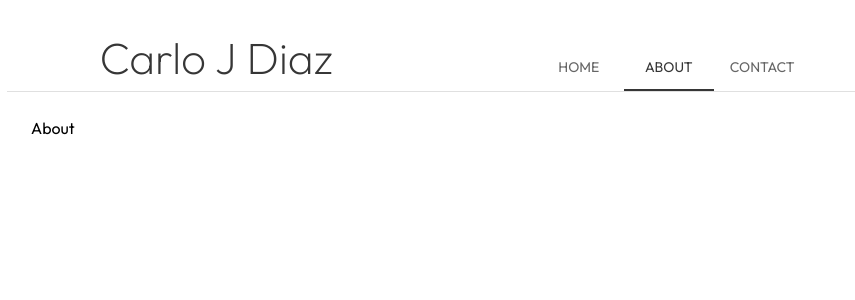
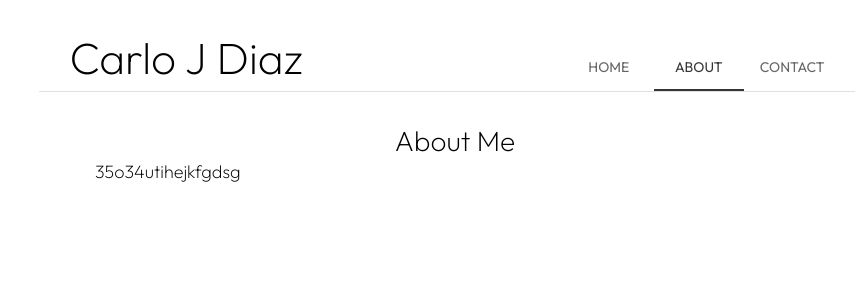
Before and after one commit to carlojdiaz/cjd-dev, a React (Create React App) app: page / in a window 1280 px wide. Both pictures are taken after a click on the tab "ABOUT". Shown: the top 300 px of the page, without its empty margins (185-1040 px from the left). Built offline with nearby package versions, Linux system fonts and the light colour scheme.

Commit message:
Begin formatting each tab panel, specifically about page

```diff
--- a/package.json
+++ b/package.json
@@ -8,12 +8,15 @@
     "@emotion/styled": "^11.11.0",
     "@fontsource/outfit": "^5.0.8",
     "@fontsource/roboto": "^5.0.8",
+    "@material-ui/core": "^4.12.4",
+    "@material-ui/icons": "^4.11.3",
     "@mui/icons-material": "^5.14.3",
     "@mui/material": "^5.14.5",
     "@mui/styled-engine-sc": "^5.12.0",
     "@testing-library/jest-dom": "^5.17.0",
     "@testing-library/react": "^13.4.0",
     "@testing-library/user-event": "^13.5.0",
+    "material-ui-image": "^3.3.2",
     "react": "^18.2.0",
     "react-dom": "^18.2.0",
     "react-scripts": "5.0.1",
--- a/public/index.html
+++ b/public/index.html
@@ -10,7 +10,7 @@
     <meta name="theme-color" content="#000000" />
     <meta
       name="description"
-      content="Web site created using create-react-app"
+      content="Personal development website for Carlo J Diaz"
     />
     <link rel="apple-touch-icon" href="%PUBLIC_URL%/logo192.png" />
     <!--
@@ -27,7 +27,7 @@
       work correctly both with client-side routing and a non-root public URL.
       Learn how to configure a non-root public URL by running `npm run build`.
     -->
-    <title>React App</title>
+    <title>cjd-dev</title>
   </head>
   <body>
     <noscript>You need to enable JavaScript to run this app.</noscript>
--- a/src/App.css
+++ b/src/App.css
@@ -38,5 +38,5 @@
 }
 
 body{
-  margin: 2rem 12rem;
+  margin: 2rem 14rem;
 }
--- a/src/App.js
+++ b/src/App.js
@@ -12,12 +12,24 @@ const theme = createTheme({
     },
   },
   typography: {
+    color: '#363636',
     h1: {
-      color: '#363636',
       fontSize: 44,
       fontWeight: 200,
       margin: 0,
       padding: 0
+    },
+    h2: {
+      fontSize: 28,
+      fontWeight: 200,
+      fontStyle: 'normal',
+      margin: 0,
+      padding: 0
+    },
+    body1: {
+      fontSize: 18,
+      fontWeight: 200,
+      fontStyle: 'normal',
     },
     fontFamily: 'Outfit, sans-serif'
   },
--- a/src/components/About.js
+++ b/src/components/About.js
@@ -1,8 +1,32 @@
+import { Typography, Box, Grid } from '@mui/material'
 import React from 'react'
 
 function About() {
   return (
-    <div>About</div>
+    <Box
+        component='body'
+        sx={{
+            margin: '0.5rem 0rem',
+            padding: '1rem 3rem'
+          }}
+        >
+        <Typography variant='h2' align='center'>About Me</Typography>
+
+        <Grid
+            container spacing={3}
+            alignItems='flex-start'
+            justifyContent='space-between'
+        >
+            <Grid item>
+                <Typography variant='body1'>35o34utihejkfgdsg</Typography>
+            </Grid>
+
+            <Grid item>
+            </Grid>
+
+
+        </Grid>
+    </Box>
   )
 }
 
--- a/src/components/Contact.js
+++ b/src/components/Contact.js
@@ -1,8 +1,11 @@
 import React from 'react'
+import { Typography } from '@mui/material'
 
 function Contact() {
   return (
-    <div>Contact</div>
+    <>
+      <Typography variant='h2' align='center'>Contact</Typography>
+    </>
   )
 }
 
--- a/src/components/Home.js
+++ b/src/components/Home.js
@@ -1,8 +1,11 @@
 import React from 'react'
+import { Typography } from '@mui/material'
 
 function Home() {
   return (
-    <div>Home</div>
+    <>
+      <Typography variant='h2' align='center'>Home</Typography>
+    </>
   )
 }
 
--- a/src/components/Navbar.js
+++ b/src/components/Navbar.js
@@ -13,12 +13,12 @@ function TabPanel(props) {
       <div
         role="tabpanel"
         hidden={value !== index}
-        id={`vertical-tabpanel-${index}`}
-        aria-labelledby={`vertical-tab-${index}`}
+        id={`tabpanel-${index}`}
+        aria-labelledby={`tab-${index}`}
         {...other}
       >
         {value === index && (
-          <Box sx={{ p: 3 }}>
+          <Box sx={{ p: 1 }}>
             <Typography>{children}</Typography>
           </Box>
         )}
@@ -36,10 +36,15 @@ function Navbar() {
 
     return (
         <>
-        <Box sx={{ borderBottom: 1, borderColor: 'divider'}}>
+            <Box
+                sx={{
+                    borderBottom: 1,
+                    borderColor: 'divider'
+                }}
+            >
 
                 <Grid
-                container spacing={2}
+                    container spacing={25}
                     alignItems="flex-end"
                     justifyContent={"space-around"}
                 >
```
Also changed, not shown: 2 other files (tests, documents, lock files or other folders). Lines whose indentation alone changed are shown as unchanged.
